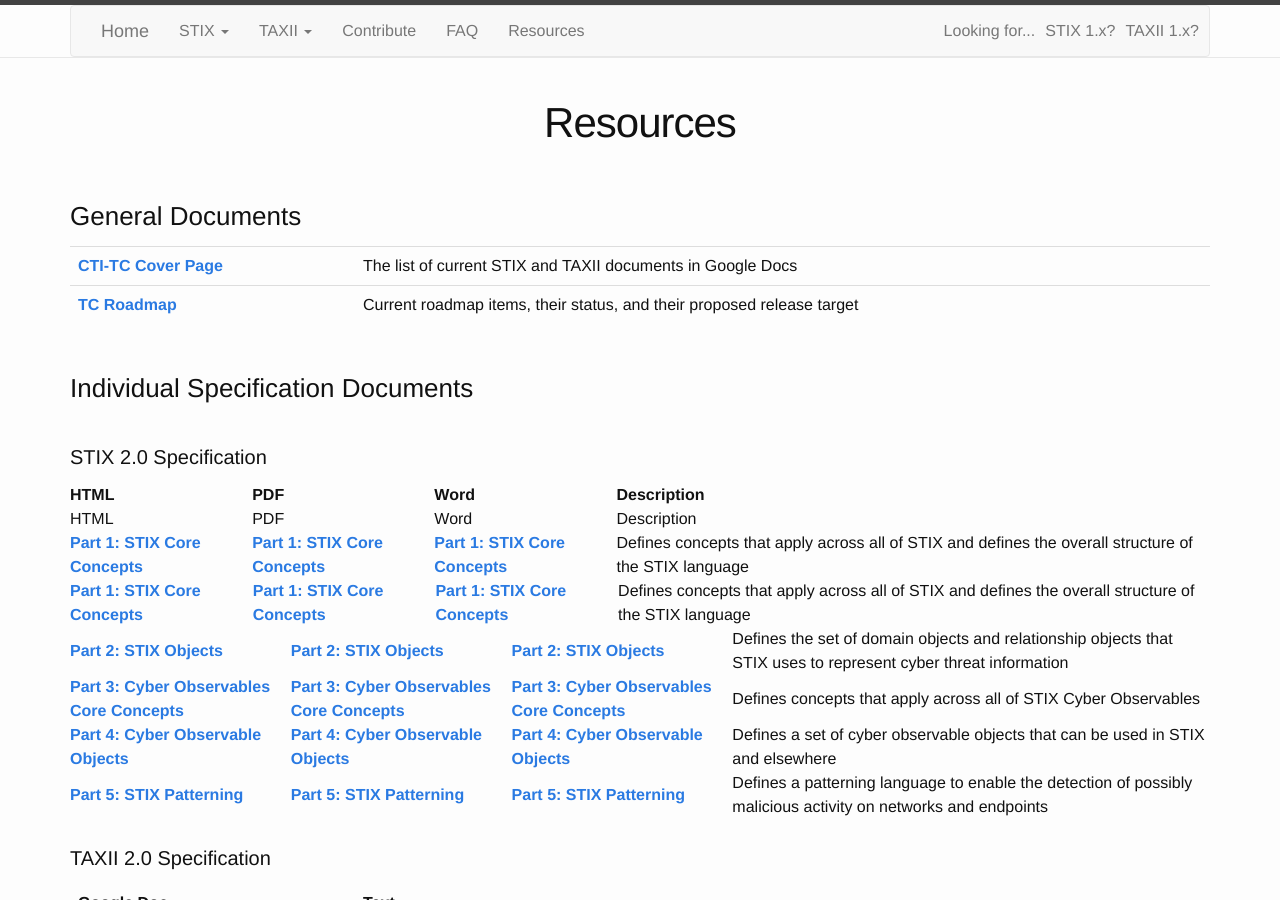
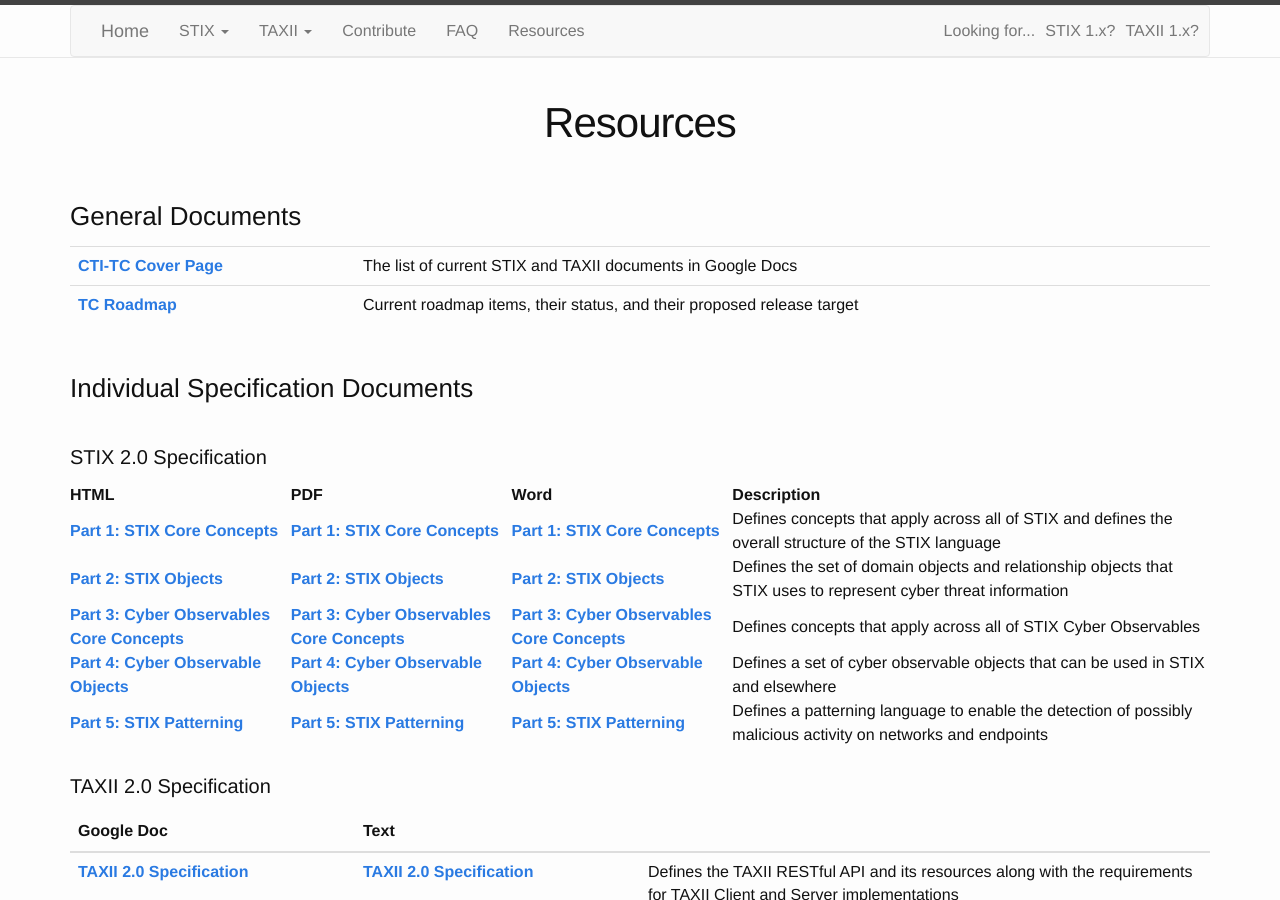
Before and after one commit to oasis-open/cti-documentation, a Jekyll site: the page built from resources.md, in a window 1280 px wide and 900 px high. Built offline with Jekyll 4.4.1, drawn with Linux system fonts in a browser that asks for light colours.

Commit message:
table cleanup

```diff
--- a/resources.md
+++ b/resources.md
@@ -19,11 +19,7 @@
 
 | HTML | PDF | Word | Description |
 | --- | --- | --- | --- |
-| HTML | PDF | Word | Description |
 | [**Part 1: STIX Core Concepts**](https://docs.oasis-open.org/cti/stix/v2.0/stix-v2.0-part1-stix-core.html){: target="_blank"} | [**Part 1: STIX Core Concepts**](https://docs.oasis-open.org/cti/stix/v2.0/stix-v2.0-part1-stix-core.pdf){: target="_blank"} | [**Part 1: STIX Core Concepts**](https://docs.oasis-open.org/cti/stix/v2.0/stix-v2.0-part1-stix-core.docx){: target="_blank"} | Defines concepts that apply across all of STIX and defines the overall structure of the STIX language |
-
-| [**Part 1: STIX Core Concepts**](https://docs.oasis-open.org/cti/stix/v2.0/stix-v2.0-part1-stix-core.html){: target="_blank"} | [**Part 1: STIX Core Concepts**](https://docs.oasis-open.org/cti/stix/v2.0/stix-v2.0-part1-stix-core.pdf){: target="_blank"} | [**Part 1: STIX Core Concepts**](https://docs.oasis-open.org/cti/stix/v2.0/stix-v2.0-part1-stix-core.docx){: target="_blank"} | Defines concepts that apply across all of STIX and defines the overall structure of the STIX language |
-
 |[**Part 2: STIX Objects**](https://docs.oasis-open.org/cti/stix/v2.0/stix-v2.0-part2-stix-objects.html){: target="_blank"} |[**Part 2: STIX Objects**](https://docs.oasis-open.org/cti/stix/v2.0/stix-v2.0-part2-stix-objects.pdf){: target="_blank"} |[**Part 2: STIX Objects**](https://docs.oasis-open.org/cti/stix/v2.0/stix-v2.0-part2-stix-objects.docx){: target="_blank"} |Defines the set of domain objects and relationship objects that STIX uses to represent cyber threat information|
 |[**Part 3: Cyber Observables Core Concepts**](https://docs.oasis-open.org/cti/stix/v2.0/stix-v2.0-part3-cyber-observable-core.html){: target="_blank"} |[**Part 3: Cyber Observables Core Concepts**](https://docs.oasis-open.org/cti/stix/v2.0/stix-v2.0-part3-cyber-observable-core.pdf){: target="_blank"} |[**Part 3: Cyber Observables Core Concepts**](https://docs.oasis-open.org/cti/stix/v2.0/stix-v2.0-part3-cyber-observable-core.docx){: target="_blank"} |Defines concepts that apply across all of STIX Cyber Observables|
 |[**Part 4: Cyber Observable Objects**](https://docs.oasis-open.org/cti/stix/v2.0/stix-v2.0-part4-cyber-observable-objects.html){: target="_blank"} |[**Part 4: Cyber Observable Objects**](https://docs.oasis-open.org/cti/stix/v2.0/stix-v2.0-part4-cyber-observable-objects.pdf){: target="_blank"} |[**Part 4: Cyber Observable Objects**](https://docs.oasis-open.org/cti/stix/v2.0/stix-v2.0-part4-cyber-observable-objects.docx){: target="_blank"} |Defines a set of cyber observable objects that can be used in STIX and elsewhere|
```
